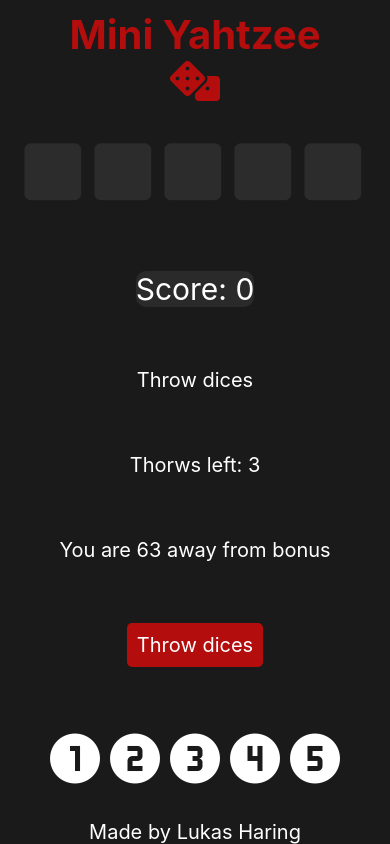
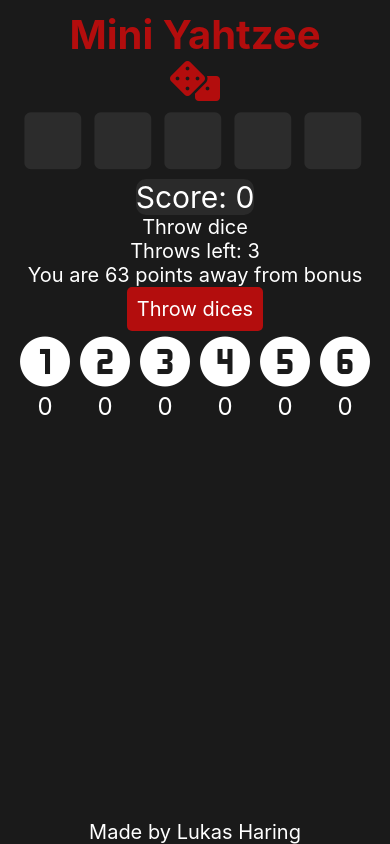
Before and after one commit to mrlukyman/mini-yahtzee, a React Native app: screen / in a window 390 px wide. Built offline with nearby package versions, Linux system fonts and the light colour scheme.

Commit message:
refactor game logic and icon rendering

```diff
--- a/App.tsx
+++ b/App.tsx
@@ -1,6 +1,6 @@
 import { StatusBar } from 'expo-status-bar';
 import React, { useEffect } from 'react';
-import { Text, View, SafeAreaView, Button, TouchableOpacity } from 'react-native'
+import { Text, View, SafeAreaView, Button, TouchableOpacity, ScrollView } from 'react-native'
 import MaterialCommunityIcons from '@expo/vector-icons/MaterialCommunityIcons';
 import { styles } from './Styles/global-styles';
 import { Header, Footer, GameBoard } from './Components/index';
@@ -11,8 +11,10 @@ export default function App() {
   const [sumOfDices, setSumOfDices] = React.useState(0)
   return (
     <SafeAreaView style={styles.container}>
-      <Header />
-      <GameBoard />
+      <ScrollView>
+        <Header />
+        <GameBoard />
+      </ScrollView>
       <Footer />
       <StatusBar style="light" />
     </SafeAreaView>
--- a/Components/GameBoard.tsx
+++ b/Components/GameBoard.tsx
@@ -1,98 +1,193 @@
-import React, { useEffect, useState } from 'react'
+import React, {
+  useCallback,
+  useEffect,
+  useState
+} from 'react'
 import { Pressable, Text, TouchableOpacity, View } from 'react-native'
 import { styles } from '../Styles/global-styles'
 import { MaterialCommunityIcons, Ionicons } from '@expo/vector-icons'
 import { getRandom } from '../Api/DiceHelper'
 
-let board: (keyof typeof MaterialCommunityIcons.glyphMap)[] = []
-const NUMBER_OF_DICES = 5
+// let board: (keyof typeof MaterialCommunityIcons.glyphMap)[] = []
+const NUMBER_OF_DICE = 5
 const NUMBER_OF_THROWS = 3
 const BONUS = 63
 
-export const GameBoard = () => {
-  const [numOfThrowsLeft, setNumOfThrowsLeft] = useState(NUMBER_OF_THROWS)
-  const [sumOfDices, setSumOfDices] = useState<number>(0)
-  const [score, setScore] = useState(0)
-  const [status, setStatus] = useState('Throw dices')
-  const [isClicked, setClicked] = useState(false)
-  const [isSelected, setIsSelected] = useState(false)
+enum GameState {
+  NOT_STARTED,
+  DICE_THROW,
+  SCORE_ASSIGN,
+  GAME_WON,
+  GAME_LOST,
+}
 
-  const row = []
-  const selection = []
+const statusText = {
+  [GameState.NOT_STARTED]: 'Throw dice',
+  [GameState.DICE_THROW]: 'Select and throw dice again',
+  [GameState.SCORE_ASSIGN]: 'Select your points',
+  [GameState.GAME_WON]: 'You won!',
+  [GameState.GAME_LOST]: 'You lost!',
+}
 
-  const handlePress = () => {
-    setClicked(true)
-    isSelected ? setIsSelected(false) : setIsSelected(true)
-    setStatus('Select dice')
-    console.log('clicked')
-  }
-  for(let i = 0; i < 5; i++) {
-    row.push(
-      <MaterialCommunityIcons
-      name={board[i]}
-      key={'dice' + i}
-      size={70}
-      color={'#ffffff'}
-      />
+const initialDiceState = Array.from({ length: NUMBER_OF_DICE }, (_, i) => ({
+  dieValue: i + 1,
+  isHeld: false,
+}))
 
-      )
-      selection.push(
-        <Pressable
-        onPress={handlePress}
-        >
-        <MaterialCommunityIcons
-        name={"numeric-" + (i+1) + "-circle" as keyof typeof MaterialCommunityIcons.glyphMap}
-        size={60}
-        color={isSelected ? "#2c2c2c" : "#ffffff"}
-        key={'number-' }
-        />
-      </Pressable>
-    )
-  }
+const initialScoreState = [
+  { dieValue: 1, totalScore: 0, isAdded: false },
+  { dieValue: 2, totalScore: 0, isAdded: false },
+  { dieValue: 3, totalScore: 0, isAdded: false },
+  { dieValue: 4, totalScore: 0, isAdded: false },
+  { dieValue: 5, totalScore: 0, isAdded: false },
+  { dieValue: 6, totalScore: 0, isAdded: false },
+]
 
 
-  const empty = []
-  for(let i = 0; i < 5; i++) {
-    empty.push(
+export const GameBoard = () => {
+  const [diceState, setDiceState] = useState(initialDiceState)
+  const [scoreState, setScoreState] = useState(initialScoreState)
+  const [gameState, setGameState] = useState(GameState.NOT_STARTED)
+  const [numOfThrowsLeft, setNumOfThrowsLeft] = useState(NUMBER_OF_THROWS)
+  const [status, setStatus] = useState(statusText[gameState])
+  const totalScore = scoreState.reduce((totalScore, score) => totalScore + score.totalScore, 0)
+  // const [isClicked, setClicked] = useState(false)
+  // const [isSelected, setIsSelected] = useState(false)
+
+  // const row = []
+  // const selection = []
+
+  const onDicePress = useCallback((dieIndex: number) => {
+    if (gameState === GameState.DICE_THROW) {
+      const newDiceState = [...diceState]
+      newDiceState[dieIndex].isHeld = !newDiceState[dieIndex].isHeld
+      setDiceState(newDiceState)
+    }
+  }, [diceState])
+
+  const rerollDice = useCallback(() => {
+    const newDiceState = diceState.map(({dieValue, isHeld}) => ({
+      dieValue: isHeld ? dieValue : getRandom(),
+      isHeld,
+    }))
+    setDiceState(newDiceState)
+  }, [diceState])
+
+  const onThrowPress = useCallback(() => {
+    if (gameState === GameState.NOT_STARTED) {
+      setGameState(GameState.DICE_THROW)
+      setNumOfThrowsLeft(numOfThrowsLeft - 1)
+      setStatus(statusText[GameState.DICE_THROW])
+      rerollDice()
+    } else if (gameState === GameState.DICE_THROW) {
+      if (numOfThrowsLeft > 1) {
+        rerollDice()
+        setNumOfThrowsLeft(numOfThrowsLeft - 1)
+      } else {
+        rerollDice()
+        setNumOfThrowsLeft(numOfThrowsLeft - 1)
+        setGameState(GameState.SCORE_ASSIGN)
+        setStatus(statusText[GameState.SCORE_ASSIGN])
+      }
+    }
+  }, [gameState, numOfThrowsLeft])
+
+  const renderEmptyDice = useCallback(() => (
+    diceState.map((_, index) => (
       <Ionicons name="ios-square"
-      size={70}
-      color='#2c2c2c'
-      key={"square-" + i}
+        size={70}
+        color='#2c2c2c'
+        key={"square-" + index}
       />
-    )
-  }
-  const initialize = () => {
+    ))
+  ), [])
+  const renderDiceState = useCallback(() => (
+    diceState.map((dice, index) => (
+      <TouchableOpacity
+        key={'dice' + index}
+        onPress={() => onDicePress(index)}
+      >
+        <MaterialCommunityIcons
+          name={`dice-${dice.dieValue}` as keyof typeof MaterialCommunityIcons.glyphMap}
+          size={70}
+          color={dice.isHeld ? '#383838' : '#FFF'}
+        />
+      </TouchableOpacity>
+    ))
+  ), [diceState, onDicePress])
 
-  }
+  // const handlePress = useCallback(() => {
+  //   setClicked(true)
+  //   setIsSelected(!isSelected)
+  //   setStatus('Select dice')
+  //   console.log('clicked')
+  // }, [isSelected])
+  // for(let i = 0; i < 5; i++) {
+  //   row.push(
+  //     <MaterialCommunityIcons
+  //     name={board[i]}
+  //     key={'dice' + i}
+  //     size={70}
+  //     color={'#ffffff'}
+  //     />
+  //   )
+  //     selection.push(
+  //       <Pressable
+  //       onPress={handlePress}
+  //       >
+  //       <MaterialCommunityIcons
+  //       name={"numeric-" + (i+1) + "-circle" as keyof typeof MaterialCommunityIcons.glyphMap}
+  //       size={60}
+  //       color={isSelected ? "#2c2c2c" : "#ffffff"}
+  //       key={'number-' }
+  //       />
+  //     </Pressable>
+  //   )
+  // }
 
-  useEffect(() => {
-    checkWinner()
-  }, [numOfThrowsLeft])
 
-  const throwDices = () => {
-    let sum = 0
-    for(let i = 0; i < NUMBER_OF_DICES; i++) {
-      let randomNumber = Math.floor(Math.random() * 6) + 1
-      board[i] = 'dice-' + randomNumber as keyof typeof MaterialCommunityIcons.glyphMap
-      sum += randomNumber
-    }
-    setNumOfThrowsLeft(numOfThrowsLeft - 1)
-    setSumOfDices(sum)
-    setClicked(true)
+  // const empty = []
+  // for(let i = 0; i < 5; i++) {
+  //   empty.push(
+  //     <Ionicons name="ios-square"
+  //     size={70}
+  //     color='#2c2c2c'
+  //     key={"square-" + i}
+  //     />
+  //   )
+  // }
+  // const initialize = () => {
 
-    if(numOfThrowsLeft === 0) {
-      setStatus('Select your points')
-      resetGame()
-    } else if(numOfThrowsLeft <= NUMBER_OF_THROWS){
-      setStatus('Select and throw again')
-    }
-  }
+  // }
 
-  const checkWinner = () => {
-    if(numOfThrowsLeft === 0 && sumOfDices >= BONUS) {
-      setStatus('You win!')
-    }
-  }
+  // useEffect(() => {
+  //   checkWinner()
+  // }, [numOfThrowsLeft])
+
+  // const throwDices = () => {
+  //   let sum = 0
+  //   for(let i = 0; i < NUMBER_OF_DICE; i++) {
+  //     let randomNumber = Math.floor(Math.random() * 6) + 1
+  //     board[i] = 'dice-' + randomNumber as keyof typeof MaterialCommunityIcons.glyphMap
+  //     sum += randomNumber
+  //   }
+  //   setNumOfThrowsLeft(numOfThrowsLeft - 1)
+  //   setSumOfDices(sum)
+  //   setClicked(true)
+
+  //   if(numOfThrowsLeft === 0) {
+  //     setStatus('Select your points')
+  //     resetGame()
+  //   } else if(numOfThrowsLeft <= NUMBER_OF_THROWS){
+  //     setStatus('Select and throw again')
+  //   }
+  // }
+
+  // const checkWinner = () => {
+  //   if(numOfThrowsLeft === 0 && sumOfDices >= BONUS) {
+  //     setStatus('You win!')
+  //   }
+  // }
 
   const resetGame = () => {
     setNumOfThrowsLeft(NUMBER_OF_THROWS)
@@ -102,21 +197,35 @@ export const GameBoard = () => {
   return (
     <View style={styles.container}>
       <View style={styles.dices}>
-        {isClicked ? row : empty}
+        {gameState === GameState.NOT_STARTED ? renderEmptyDice() : renderDiceState()}
       </View>
-      <Text style={styles.score}>Score: {sumOfDices}</Text>
+      <Text style={styles.score}>Score: {totalScore}</Text>
       <Text style={styles.text}>{status}</Text>
-      <Text style={styles.text}>Thorws left: {numOfThrowsLeft}</Text>
-      <Text style={styles.text}>You are {BONUS - sumOfDices} away from bonus</Text>
+      <Text style={styles.text}>Throws left: {numOfThrowsLeft}</Text>
+      <Text style={styles.text}>You are {BONUS - totalScore} points away from bonus</Text>
 
 
       <TouchableOpacity
         style={styles.button}
-        onPress={() => throwDices()}
-        >
-          <Text style={styles.text}>Throw dices</Text>
-        </TouchableOpacity>
-        <View style={styles.selection}>{selection}</View>
+        onPress={onThrowPress}
+      >
+        <Text style={styles.text}>Throw dices</Text>
+      </TouchableOpacity>
+      <View style={styles.selection}>
+        {scoreState.map((score, index) => (
+          <TouchableOpacity
+            key={'score' + index}
+          >
+            <MaterialCommunityIcons
+              name={`numeric-${index + 1}-circle` as keyof typeof MaterialCommunityIcons.glyphMap}
+              size={60}
+              color={score.isAdded ? "#2c2c2c" : "#ffffff"}
+              key={'number-'}
+            />
+            <Text style={styles.scoreText}>{score.totalScore}</Text>
+          </TouchableOpacity>
+        ))}
+      </View>
     </View>
 
   )
--- a/Styles/global-styles.tsx
+++ b/Styles/global-styles.tsx
@@ -49,4 +49,9 @@ export const styles = StyleSheet.create({
     color: '#fff',
     fontSize: 20,
   },
+  scoreText: {
+    color: '#fff',
+    textAlign: 'center',
+    fontSize: 24,
+  },
 });
```
